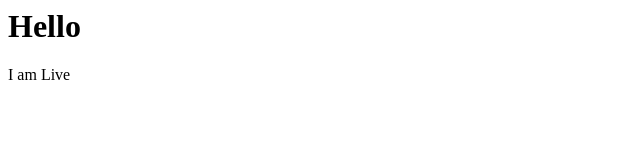
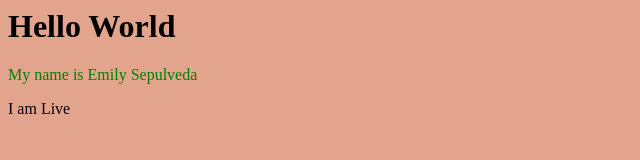
Before and after one commit to ESepulveda37/esepulveda37.github.io, a plain HTML site: page index.html in a window 1280 px wide. Shown: the whole page, without its empty margins (0-640 px from the left). Drawn offline with Linux system fonts and the light colour scheme.

Commit message:
Update index.html

```diff
--- a/index.html
+++ b/index.html
@@ -3,5 +3,12 @@
 <title>About.Emily.Sepulveda.github</title>
 </head>
 <body>
-  <h1>Hello</h1>
-  <p>I am Live</p>
+<body style="
+    background-color: #e2a48d;
+">
+  <h1>Hello World</h1>
+  <p style="
+    color: green;
+">My name is Emily Sepulveda</p>
+
+</body>  <p>I am Live</p>
```
